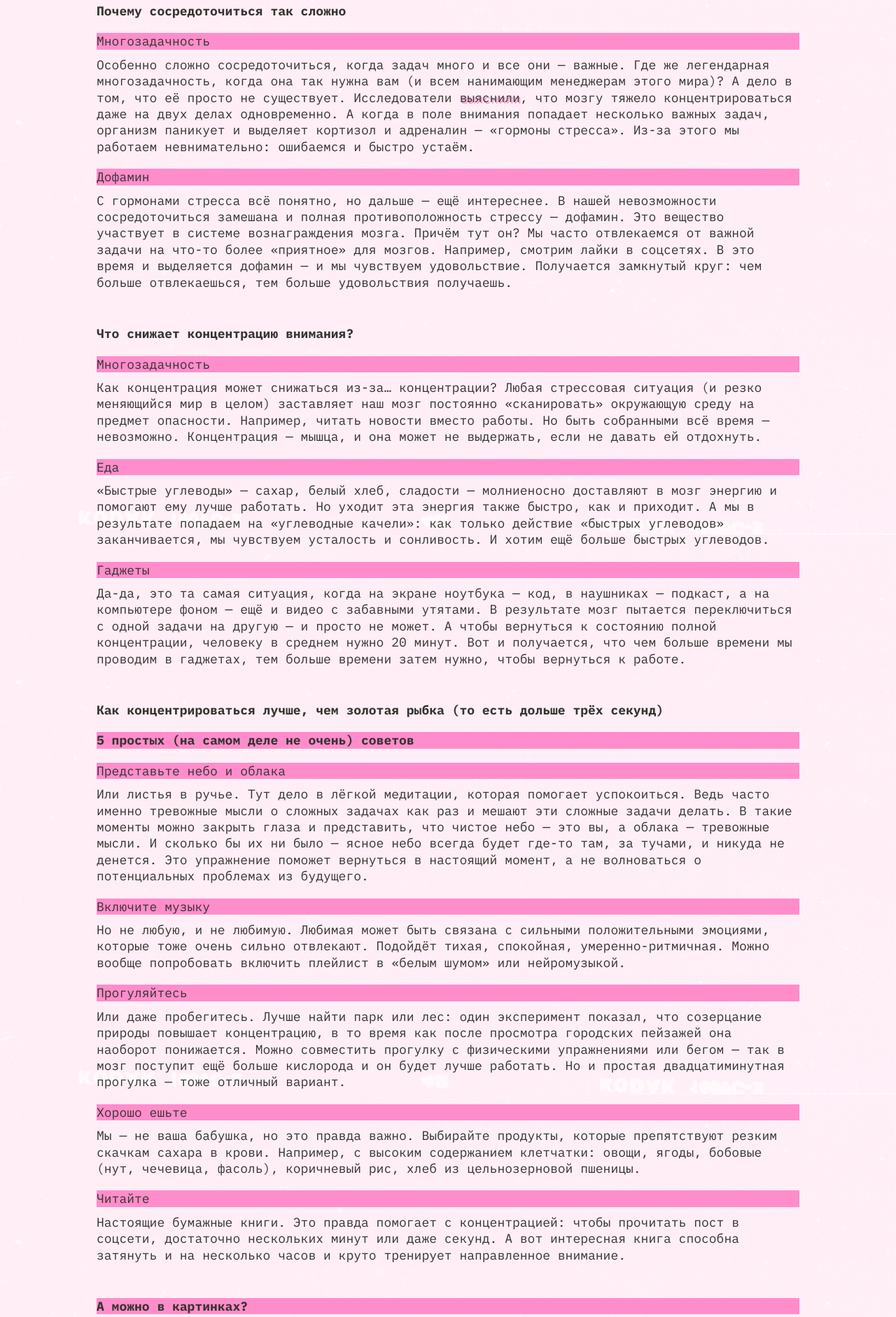
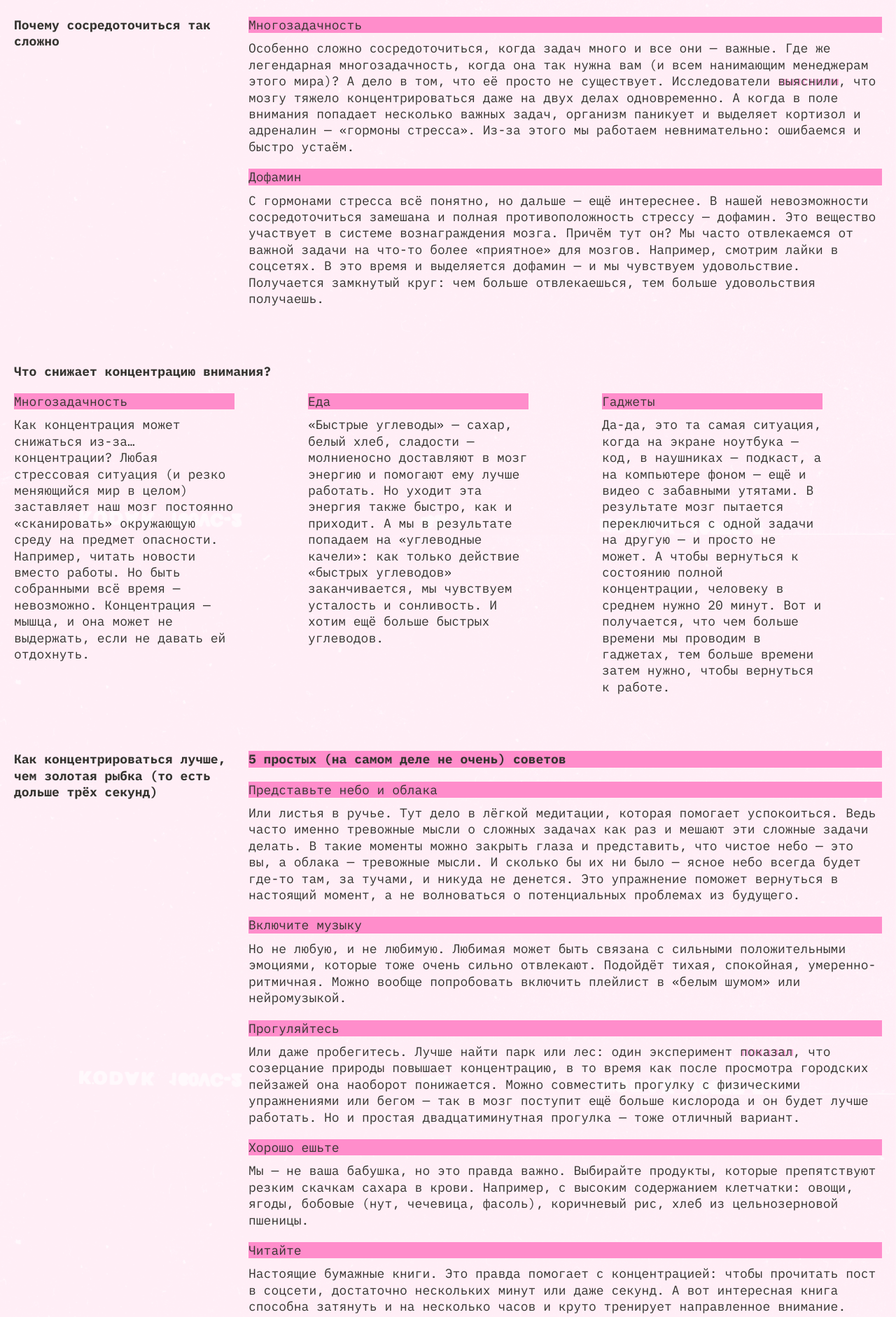
Before and after one commit to KsuyVas/slozhno-sosredotochitsya, a plain HTML site: page index.html in a window 1280 px wide. Shown: the part 836-2718 px from the top of the page at 70% size. Drawn offline with Linux system fonts and the light colour scheme.

Commit message:
second review

```diff
--- a/index.html
+++ b/index.html
@@ -1,12 +1,12 @@
 <!DOCTYPE html>
 <html lang="ru">
+
 <head>
   <meta charset="UTF-8" />
   <meta http-equiv="X-UA-Compatible" content="IE=edge" />
   <meta name="viewport" content="width=device-width, initial-scale=1.0" />
   <meta name="color-scheme" content="dark light">
-    <link rel="stylesheet" href="./fonts/fonts.css"/>
-
+  <link rel="stylesheet" href="./fonts/fonts.css" />
   <link rel="icon" href="./images/favicon.ico" sizes="any" />
   <link rel="icon" href="./images/favicon.svg" type="image/svg+xml" />
   <link rel="apple-touch-icon" href="./images/mobile-icon.png" />
@@ -17,9 +17,10 @@
   <link rel="stylesheet" href="./styles/light.css">
   <title>Сложно сосредоточиться</title>
 </head>
+
 <body class="page">
   <header class="header decorated-zone">
-      <div class="decor" aria-hidden="true">REC</div>
+    <span class="decor" aria-hidden="true">rec</span>
     <nav class="header__theme-menu">
       <ul class="header__theme-menu-list">
         <li class="header__theme-menu-item">
@@ -46,11 +47,12 @@
 
   <main class="content">
     <section class="why">
-    <h3 class="tittle-section">Почему сосредоточиться так сложно</h3>
+      <h2 class="tittle-section">Почему сосредоточиться так сложно</h2>
       <div class="card">
-      <h4 class="tittle-cards title-decor">Многозадачность</h4>
+        <h3 class="tittle-cards title-decor">Многозадачность</h3>
         <p class="text-cards">Особенно сложно сосредоточиться, когда задач много и все они — важные. Где же легендарная
-        многозадачность, когда она так нужна вам (и всем нанимающим менеджерам этого мира)? А дело в том, что её просто
+          многозадачность, когда она так нужна вам (и всем нанимающим менеджерам этого мира)? А дело в том, что её
+          просто
           не существует. Исследователи
           <a href="https://dana.org/article/multicosts-of-multitasking/" class="link" target="_blank">выяснили</a>, что
           мозгу тяжело концентрироваться даже на двух делах одновременно. А когда в поле внимания попадает несколько
@@ -59,7 +61,7 @@
         </p>
       </div>
       <div class="card">
-      <h4 class="tittle-cards title-decor">Дофамин</h4>
+        <h3 class="tittle-cards title-decor">Дофамин</h3>
         <p class="text-cards">С гормонами стресса всё понятно, но дальше — ещё интереснее. В нашей невозможности
           сосредоточиться замешана и полная противоположность стрессу — дофамин. Это вещество участвует в системе
           вознаграждения мозга. Причём тут он? Мы часто отвлекаемся от важной задачи на что-то более «приятное» для
@@ -69,23 +71,24 @@
     </section>
 
     <section class="reasons">
-    <h3 class="tittle-section">Что снижает концентрацию внимания?</h3>
+      <h2 class="tittle-section">Что снижает концентрацию внимания?</h2>
       <div class="card">
-      <h4 class="tittle-cards title-decor">Многозадачность</h4>
+        <h3 class="tittle-cards title-decor">Многозадачность</h3>
         <p class="text-cards">Как концентрация может снижаться из-за… концентрации? Любая стрессовая ситуация (и резко
           меняющийся мир в целом) заставляет наш мозг постоянно «сканировать» окружающую среду на предмет опасности.
           Например, читать новости вместо работы. Но быть собранными всё время — невозможно. Концентрация — мышца, и она
           может не выдержать, если не давать ей отдохнуть.</p>
       </div>
       <div class="card">
-      <h4 class="tittle-cards title-decor">Еда</h4>
+        <h3 class="tittle-cards title-decor">Еда</h3>
         <p class="text-cards">«Быстрые углеводы» — сахар, белый хлеб, сладости — молниеносно доставляют в мозг энергию и
           помогают ему лучше работать. Но уходит эта энергия также быстро, как и приходит. А мы в результате попадаем на
-        «углеводные качели»: как только действие «быстрых углеводов» заканчивается, мы чувствуем усталость и сонливость.
+          «углеводные качели»: как только действие «быстрых углеводов» заканчивается, мы чувствуем усталость и
+          сонливость.
           И хотим ещё больше быстрых углеводов.</p>
       </div>
       <div class="card">
-      <h4 class="tittle-cards title-decor">Гаджеты</h4>
+        <h3 class="tittle-cards title-decor">Гаджеты</h3>
         <p class="text-cards">Да-да, это та самая ситуация, когда на экране ноутбука — код, в наушниках — подкаст, а на
           компьютере фоном — ещё и видео с забавными утятами. В результате мозг пытается переключиться с одной задачи на
           другую — и просто не может. А чтобы вернуться к состоянию полной концентрации, человеку в среднем нужно 20
@@ -95,57 +98,64 @@
     </section>
 
     <section class="advices">
-    <h3 class="tittle-section">Как концентрироваться лучше, чем золотая рыбка (то есть дольше трёх секунд)</h3>
+      <h2 class="tittle-section">Как концентрироваться лучше, чем золотая рыбка (то есть дольше трёх секунд)</h2>
       <p class="description title-decor">5 простых (на самом деле не очень) советов</p>
       <div class="card">
-      <h4 class="tittle-cards title-decor">Представьте небо и облака</h4>
+        <h3 class="tittle-cards title-decor">Представьте небо и облака</h3>
         <p class="text-cards">Или листья в ручье. Тут дело в лёгкой медитации, которая помогает успокоиться. Ведь часто
           именно тревожные мысли о сложных задачах как раз и мешают эти сложные задачи делать. В такие моменты можно
           закрыть глаза и представить, что чистое небо — это вы, а облака — тревожные мысли. И сколько бы их ни было —
-        ясное небо всегда будет где-то там, за тучами, и никуда не денется. Это упражнение поможет вернуться в настоящий
+          ясное небо всегда будет где-то там, за тучами, и никуда не денется. Это упражнение поможет вернуться в
+          настоящий
           момент, а не волноваться о потенциальных проблемах из будущего.</p>
       </div>
 
       <div class="card">
-      <h4 class="tittle-cards title-decor">Включите музыку</h4>
+        <h3 class="tittle-cards title-decor">Включите музыку</h3>
         <p class="text-cards">Но не любую, и не любимую. Любимая может быть связана с сильными положительными эмоциями,
           которые тоже очень сильно отвлекают. Подойдёт тихая, спокойная, умеренно-ритмичная. Можно вообще попробовать
           включить плейлист в «белым шумом» или нейромузыкой.</p>
       </div>
 
       <div class="card">
-      <h4 class="tittle-cards title-decor">Прогуляйтесь</h4>
-      <p class="text-cards">Или даже пробегитесь. Лучше найти парк или лес: один эксперимент показал, что созерцание
-        природы повышает концентрацию, в то время как после просмотра городских пейзажей она наоборот понижается. Можно
+        <h3 class="tittle-cards title-decor">Прогуляйтесь</h3>
+        <p class="text-cards">Или даже пробегитесь. Лучше найти парк или лес: один эксперимент
+          <a href="https://www.sciencedirect.com/science/article/abs/pii/S0272494415000328" class="link"
+            target="_blank">показал</a>, что созерцание
+          природы повышает концентрацию, в то время как после просмотра городских пейзажей она наоборот понижается.
+          Можно
           совместить прогулку с физическими упражнениями или бегом — так в мозг поступит ещё больше кислорода и он будет
-        лучше работать. Но и простая двадцатиминутная прогулка — тоже отличный вариант.</p>
+          лучше работать. Но и простая двадцатиминутная прогулка — тоже отличный вариант.
+        </p>
       </div>
 
       <div class="card">
-      <h4 class="tittle-cards title-decor">Хорошо ешьте</h4>
+        <h3 class="tittle-cards title-decor">Хорошо ешьте</h3>
         <p class="text-cards">Мы — не ваша бабушка, но это правда важно. Выбирайте продукты, которые препятствуют резким
           скачкам сахара в крови. Например, с высоким содержанием клетчатки: овощи, ягоды, бобовые (нут, чечевица,
           фасоль), коричневый рис, хлеб из цельнозерновой пшеницы.</p>
       </div>
 
       <div class="card">
-      <h4 class="tittle-cards title-decor">Читайте</h4>
+        <h3 class="tittle-cards title-decor">Читайте</h3>
         <p class="text-cards">Настоящие бумажные книги. Это правда помогает с концентрацией: чтобы прочитать пост в
           соцсети, достаточно нескольких минут или даже секунд. А вот интересная книга способна затянуть и на несколько
           часов и круто тренирует направленное внимание.</p>
       </div>
     </section>
 
-
-
-
     <section class="gallery">
-    <h3 class="description title-decor">А можно в картинках?</h3>
-    <div class="sunset"><img src="./images/sunset.png" alt="закат" class="gallery_image" loading="lazy"></div>
-    <div class="ice"><img src="./images/ice-cream.png" alt="мороженое" class="gallery_image img_ice" loading="lazy"> </div>
-    <div class="tape"><img src="./images/tape.png" alt="касеты" class="gallery_image" loading="lazy"></div>
-    <div class="books"><img src="./images/books.png" alt="книги" class="gallery_image" loading="lazy"></div>
-    <div class="streat"><img src="./images/street.png" alt="улица" class="gallery_image" loading="lazy"></div>
+      <h2 class="description title-decor">А можно в картинках?</h2>
+      <div class="sunset"><img src="./images/sunset.png" alt="красивый красный закат на фоне гор" class="gallery_image"
+          loading="lazy"></div>
+      <div class="ice"><img src="./images/ice-cream.png" alt="шарики мороженногос лицами в миске с красивым оформлением"
+          class="gallery_image img_ice" loading="lazy"> </div>
+      <div class="tape"><img src="./images/tape.png" alt="касета с пленкой для старого плэера" class="gallery_image"
+          loading="lazy"></div>
+      <div class="books"><img src="./images/books.png" alt="стопка книг, на вершине которой чашка с кофе"
+          class="gallery_image" loading="lazy"></div>
+      <div class="streat"><img src="./images/street.png" alt="улица с малоэтажными домами, а вдали видно деревья"
+          class="gallery_image" loading="lazy"></div>
     </section>
   </main>
 
--- a/styles/dark.css
+++ b/styles/dark.css
@@ -22,18 +22,6 @@
 .theme-dark .page {
   background-image: url(../images/cover-image-dark.png);
 }
-
-
-:root.theme-dark {
-  --accent-color: #ff0070;
-  --text-color: #F1B2CE;
-  --text-color-title: #000028;
-  --text-color-main-title: #DB00FF;
-  --bg-color: #000028;
-  --text-color-title-section: #FF0070;
-  --font: "IBM Plex mono";
-}
-
 
 .page.theme_dark .decorated-zone::before {
   border-block-start: 1px solid var(--accent-color);
--- a/styles/light.css
+++ b/styles/light.css
@@ -34,20 +34,19 @@
   text-shadow: 4px 4px 0px #FF0070;
 }
 
-
 .page.theme_light .decorated-zone::before {
   border-block-start: 1px solid var(--text-color);
   border-inline-end: 1px solid var(--text-color);
 }
-
 
 .page.theme_light .decorated-zone::after {
   border-block-end: 1px solid var(--text-color);
   border-inline-start: 1px solid var(--text-color);
 }
 
-.page.theme_light .main-title {
-  text-shadow: 4px 4px 0px #FF8DCB
+.page.theme_light .header__theme-menu-button_active {
+  pointer-events: none;
+  outline: 1px solid #353430;
 }
 
 .page.theme_light .footer-text {
@@ -62,16 +61,16 @@
   border: 1px solid rgb(50, 49, 45, 0.40);
 }
 
+@media (width <=768px) {
 
-:root.theme-light {
-  /* Переменные светлой темы */
-  background-image: url(../images/cover-image-light.png);
-  --accent-color: #FF8DCB;
-  --text-color-main-title: #FFC2E6;
-  --text-color: #353430;
-  --text-color-title: #353430;
-  --bg-color: #FFF1F7;
-  --text-color-title-section: #353430;
+  .page.theme_light .main-title {
+    text-shadow: 4px 4px 0px #FF8DCB;
+  }
+
+  .page.theme_light .footer-text {
+    text-shadow: 2px 2px 0px #FF8DCB;
+  }
+
 }
 
 @media (prefers-color-scheme: light) {
@@ -137,5 +136,4 @@
 
   }
 
-
 }
--- a/styles/style.css
+++ b/styles/style.css
@@ -1,8 +1,4 @@
 /* Основные стили проекта. Это стили для темы, которую вы верстаете первой. */
-
-html {
-  font-size: 15.5px;
-}
 
 .page {
   /* сохраните в разметке и стилях класс page. На его основе работает скрипт. */
@@ -13,7 +9,7 @@ html {
   background-position: center;
   background-attachment: fixed;
   margin: 0;
-  max-width: 1024px;
+  max-width: 1440px;
   margin-left: auto;
   margin-right: auto;
 }
@@ -42,6 +38,7 @@ header {
   position: absolute;
   inset-inline-end: 38px;
   inset-block-start: 11px;
+  text-transform: uppercase;
 }
 
 .decor::after {
@@ -145,6 +142,10 @@ button {
   background-color: var(--accent-color);
 }
 
+.header .description {
+  max-width: 364px;
+}
+
 .content {
   padding-inline-start: 10px;
   /* а  в относительных???*/
@@ -197,7 +198,7 @@ button {
 }
 
 .link {
-  text-shadow: 2px 2px 0px var(--accent-color);
+  text-shadow: 2px 0px 0px var(--accent-color);
   text-decoration: none;
 }
 
@@ -248,7 +249,7 @@ button {
   /* 95.7px */
 }
 
-@media (375px < width <=768px) {
+@media (768px <=width < 1023px) {
 
   .content {
     margin-block-start: 60px;
@@ -307,7 +308,7 @@ button {
 
 }
 
-@media (768px < width <=1024px) {
+@media (1024px <=width) {
   .main-title {
     font-size: clamp(7.5rem, 0.5625rem + 14.4531vw, 9.8125rem);
     /*  margin-block-start: 142px;*/
@@ -315,7 +316,7 @@ button {
     letter-spacing: 2px;
     height: fit-content;
     align-self: start;
- }
+  }
 
   .header .description {
     max-width: 491px;
@@ -363,14 +364,12 @@ button {
 
 }
 
-@media (375px < width <=1024px) {
-
+@media (767px < width) {
 
   .decor {
     inset-inline-end: 50px;
     inset-block-start: 21px;
   }
-
 
   .decorated-zone::before {
     inset-inline-end: 20px;
@@ -476,7 +475,6 @@ button {
   border-block-end: 1px solid var(--text-color);
 }
 
-
 .header__theme-button_is-active {
   border: 1px solid var(--accent-color);
 }
```
Lines whose indentation alone changed are shown as unchanged.
